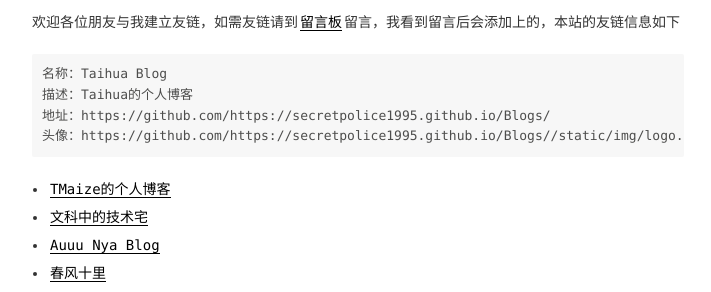
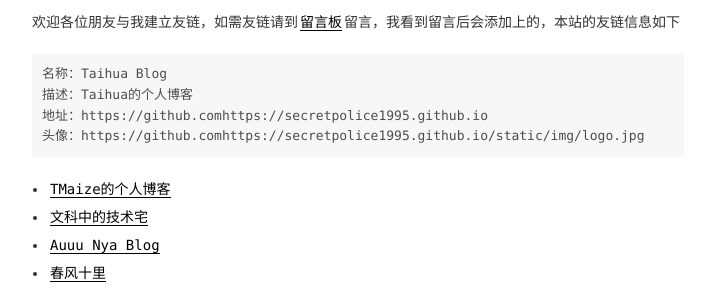
Before and after one commit to secretpolice1995/secretpolice1995.github.io, a Jekyll site: the page built from pages/links.md, in a window 1280 px wide. Shown: the part 166-458 px from the top of the page, without its empty margins (282-993 px from the left). Built offline with Jekyll 4.4.1, drawn with Linux system fonts in a browser that asks for light colours; comment, search, counter and statistics services are not loaded; part of the change alters nothing that is shown.

Commit message:
Update _config.yml

```diff
--- a/_config.yml
+++ b/_config.yml
@@ -16,8 +16,8 @@ exclude: ['CNAME', 'README.md', 'LICENSE', '_site', 'dist', 'Gemfile', 'Gemfile.
 
 # 域名配置
 # baseurl配置,如果网站部署在根目录下的其他目录中，请设置为 /目录名
-domainUrl: 'https://github.com/'
-baseurl: 'https://secretpolice1995.github.io/Blogs/'
+domainUrl: 'https://github.com'
+baseurl: 'https://secretpolice1995.github.io'
 
 # 吐个槽地址，会在chat页面中重定向到该地址
 tucaoUrl: https://support.qq.com/product/86335
```
